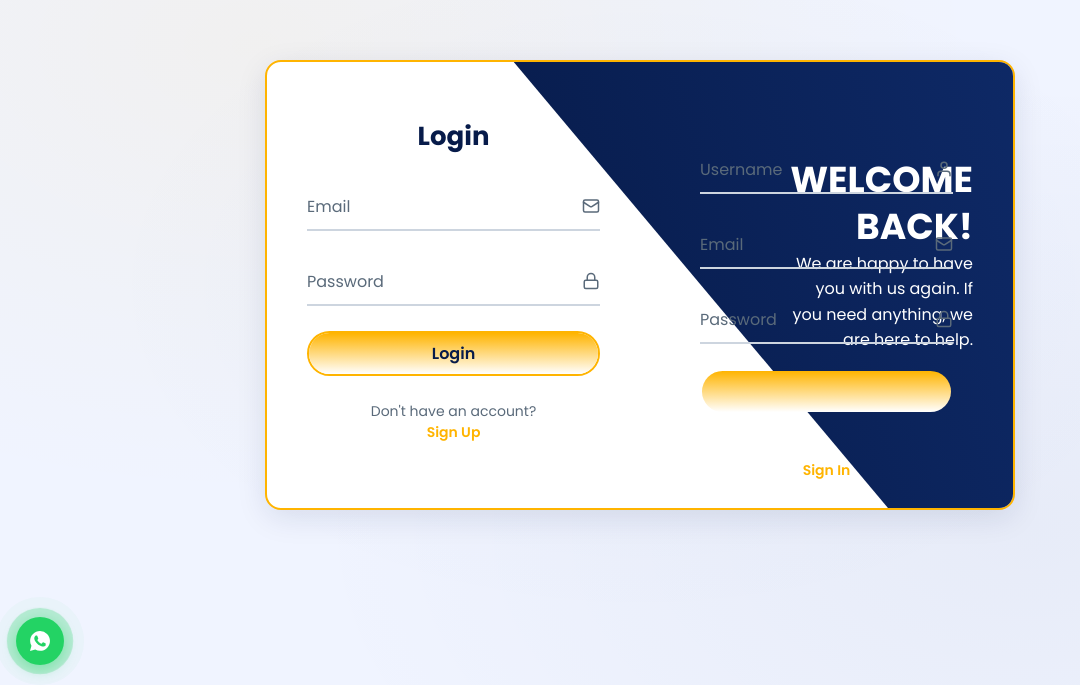
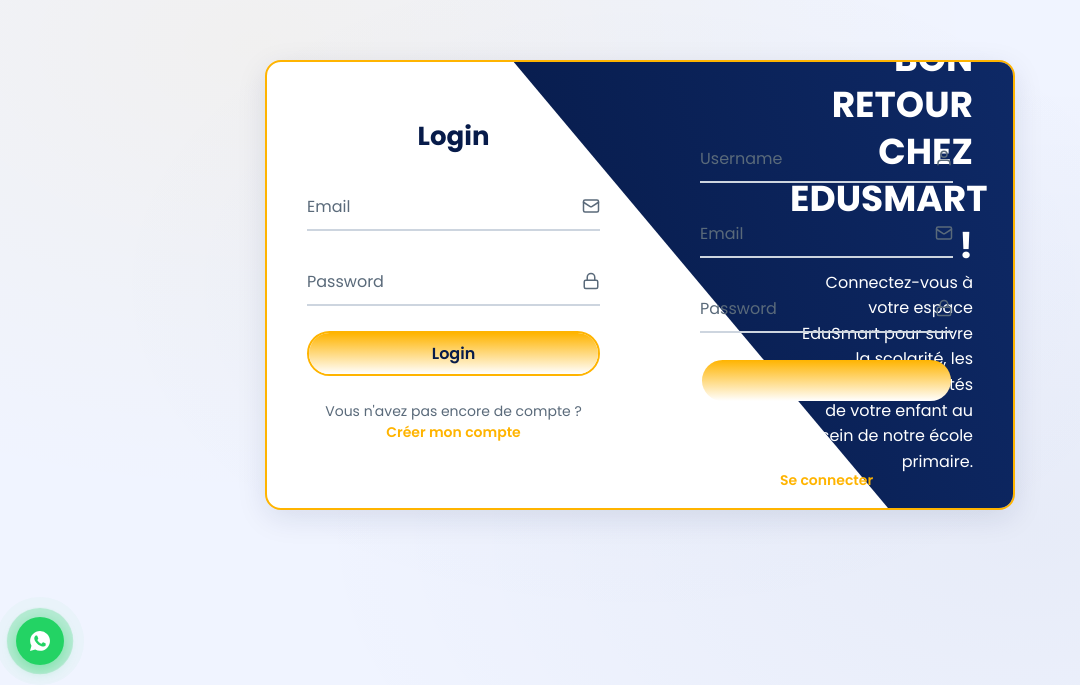
Before and after one commit to safahasnaoui22/primary-school, a Next.js app: page /authentification in a window 1280 px wide. Shown: the part 115-800 px from the top of the page, without its empty margins (0-1080 px from the left). Built offline with nearby package versions, Linux system fonts and the light colour scheme; a web font is replaced by a local one.

Commit message:
update login txt

```diff
--- a/app/authentification/page.tsx
+++ b/app/authentification/page.tsx
@@ -624,12 +624,15 @@
               <p style={{ color: 'red', textAlign: 'center', marginTop: '10px', fontSize: '14px' }}>{error}</p>
             )}
 
-            <div className="regi-link animation" style={{ '--D': 4, '--S': 25 } as React.CSSProperties}>
+           <div
+  className="regi-link animation"
+  style={{ '--D': 4, '--S': 25 } as React.CSSProperties}
+>
   <p>
-                Don't have an account?
+    Vous n'avez pas encore de compte ?
     <br />
     <a href="#" className="SignUpLink" onClick={handleSignUp}>
-                  Sign Up
+      Créer mon compte
     </a>
   </p>
 </div>
@@ -638,11 +641,19 @@
 
     {/* ── Login Info Panel ── */}
 <div className="info-content Login">
-          <h2 className="animation" style={{ '--D': 0, '--S': 20 } as React.CSSProperties}>
-            WELCOME BACK!
+  <h2
+    className="animation"
+    style={{ '--D': 0, '--S': 20 } as React.CSSProperties}
+  >
+    BON RETOUR CHEZ EDUSMART !
   </h2>
-          <p className="animation" style={{ '--D': 1, '--S': 21 } as React.CSSProperties}>
-            We are happy to have you with us again. If you need anything, we are here to help.
+
+  <p
+    className="animation"
+    style={{ '--D': 1, '--S': 21 } as React.CSSProperties}
+  >
+    Connectez-vous à votre espace EduSmart pour suivre la scolarité,
+    les progrès et les activités de votre enfant au sein de notre école primaire.
   </p>
 </div>
 
@@ -704,12 +715,15 @@
               <p style={{ color: 'red', textAlign: 'center', marginTop: '10px', fontSize: '14px' }}>{error}</p>
             )}
 
-            <div className="regi-link animation" style={{ '--li': 22, '--S': 5 } as React.CSSProperties}>
+          <div
+  className="regi-link animation"
+  style={{ '--li': 22, '--S': 5 } as React.CSSProperties}
+>
   <p>
-                Already have an account?
+    Vous avez déjà un compte EduSmart ?
     <br />
     <a href="#" className="SignInLink" onClick={handleSignIn}>
-                  Sign In
+      Se connecter
     </a>
   </p>
 </div>
@@ -718,11 +732,19 @@
 
     {/* ── Register Info Panel ── */}
 <div className="info-content Register">
-          <h2 className="animation" style={{ '--li': 17, '--S': 0 } as React.CSSProperties}>
-            WELCOME!
+  <h2
+    className="animation"
+    style={{ '--li': 17, '--S': 0 } as React.CSSProperties}
+  >
+    BIENVENUE CHEZ EDUSMART !
   </h2>
-          <p className="animation" style={{ '--li': 18, '--S': 1 } as React.CSSProperties}>
-            We're delighted to have you here. If you need any assistance, feel free to reach out.
+
+  <p
+    className="animation"
+    style={{ '--li': 18, '--S': 1 } as React.CSSProperties}
+  >
+    Créez votre espace EduSmart pour accompagner la scolarité de votre enfant
+    et accéder à son suivi, aux ressources pédagogiques et aux activités de notre école primaire.
   </p>
 </div>
       </div>
```
Also changed, not shown: .refact/buddy/state.json. Lines whose indentation alone changed are shown as unchanged.
